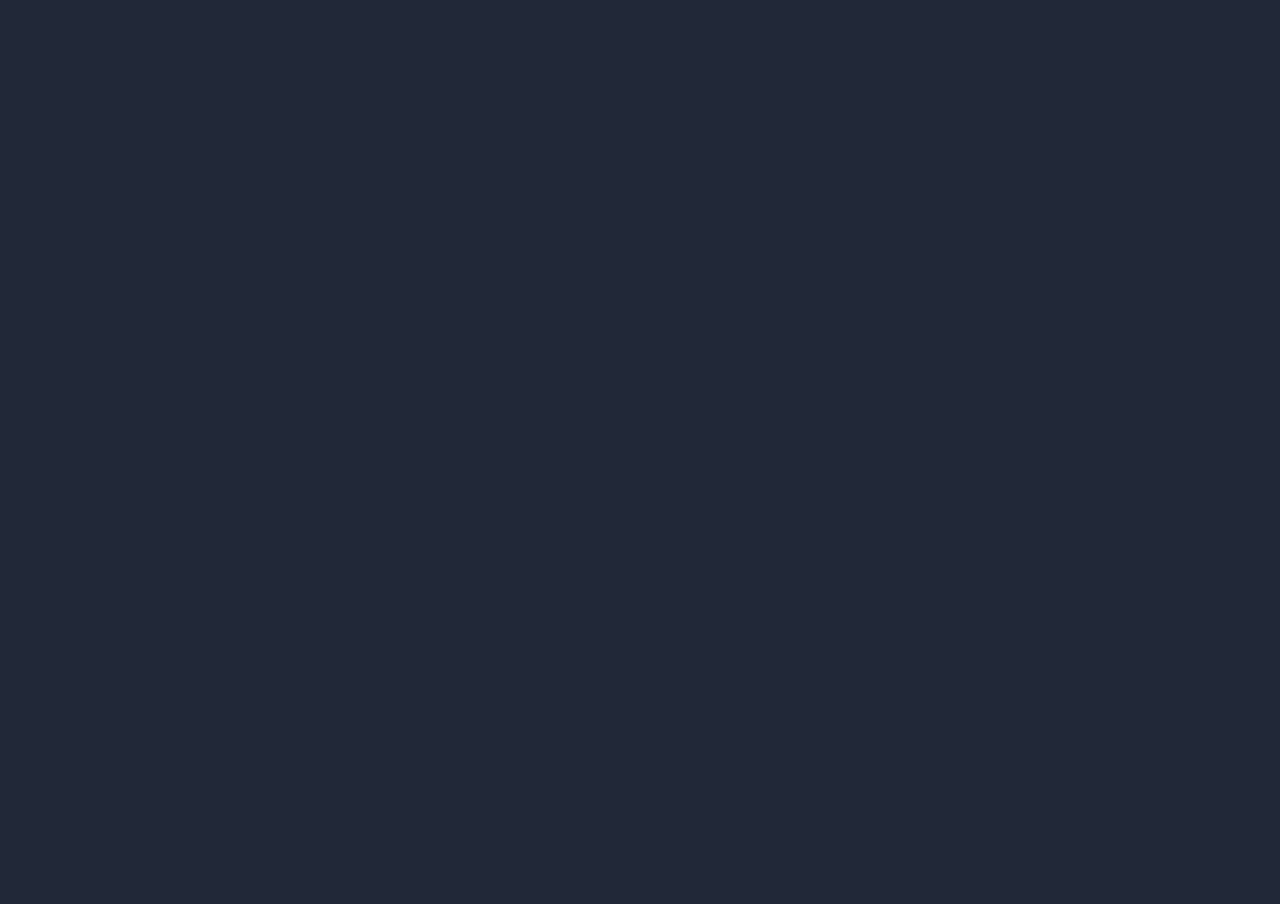
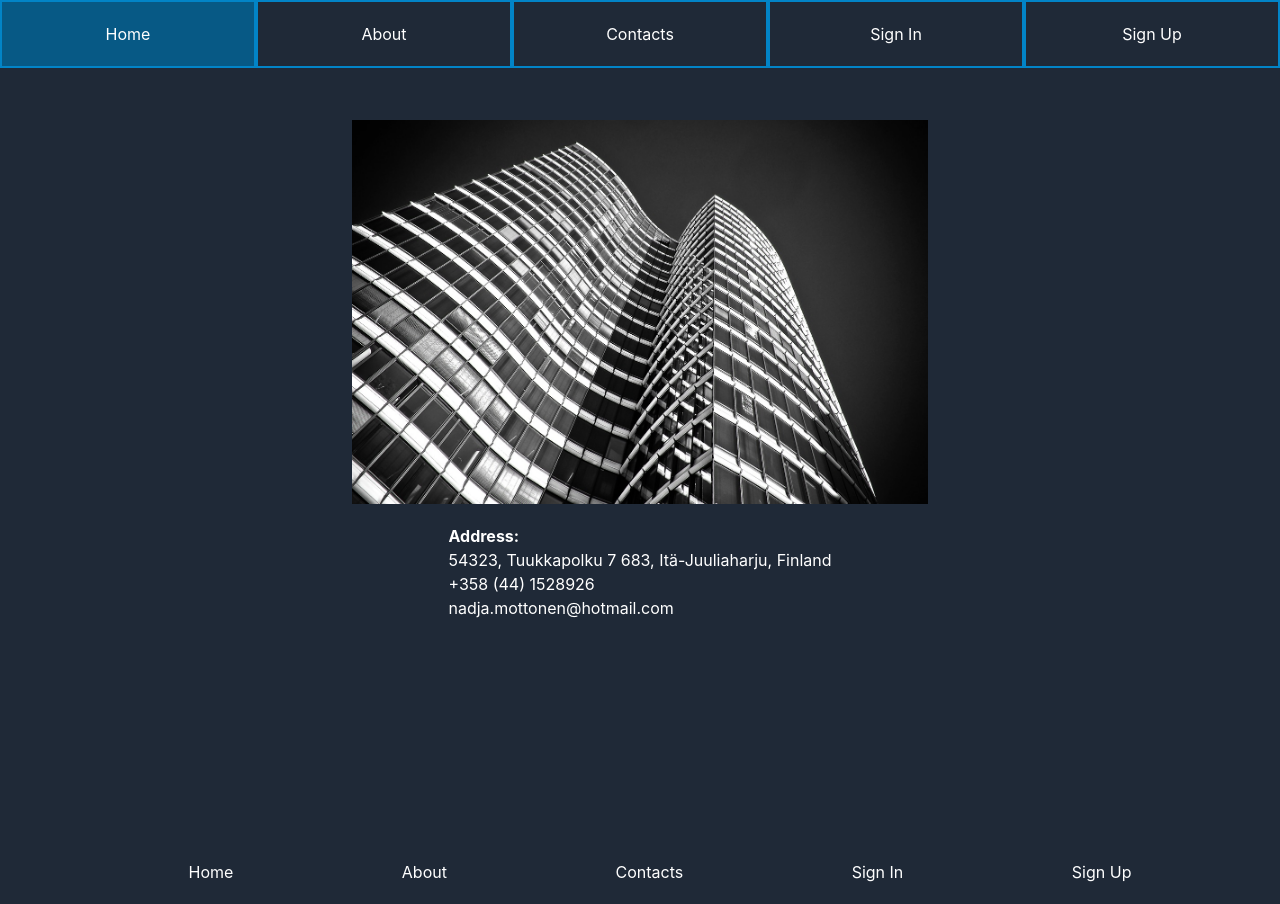
Before and after one commit to nma-notes/webapp, a React (Vite) app: page /contacts in a window 1280 px wide. Before the commit this address had no page. Before the commit the page ends 800 px from the top, so only its background shows below. Built offline with nearby package versions, Linux system fonts and the light colour scheme.

Commit message:
add contacts page

```diff
--- a/src/main.tsx
+++ b/src/main.tsx
@@ -7,6 +7,7 @@ import SignIn from "./routes/SignIn";
 import SignUp from "./routes/SignUp";
 import About from "./routes/About";
 import Layout from "./components/Layout";
+import Contacts from "./routes/Contacts";
 
 ReactDOM.createRoot(document.getElementById("root")!).render(
   <React.StrictMode>
@@ -23,6 +24,14 @@ ReactDOM.createRoot(document.getElementById("root")!).render(
             </Layout>
           }
         />
+        <Route
+          path={"/contacts"}
+          element={
+            <Layout>
+              <Contacts />
+            </Layout>
+          }
+        />
       </Routes>
     </BrowserRouter>
   </React.StrictMode>
--- /dev/null
+++ b/src/routes/Contacts.tsx
@@ -0,0 +1,17 @@
+import { FC } from "react";
+
+import office from "../assets/contacts/office.jpg";
+
+const Contacts: FC = () => (
+  <div className={"md:mt-20 m-5 flex flex-col justify-center items-center"}>
+    <img src={office} alt={"Out office"} className={"max-h-96 m-5"} />
+    <p>
+      <strong className={"mr-5"}>Address:</strong>
+      <p>54323, Tuukkapolku 7 683, Itä-Juuliaharju, Finland</p>
+      <p>+358 (44) 1528926</p>
+      <p>nadja.mottonen@hotmail.com</p>
+    </p>
+  </div>
+);
+
+export default Contacts;
```
Also changed, not shown: src/assets/contacts/office.jpg (added).
